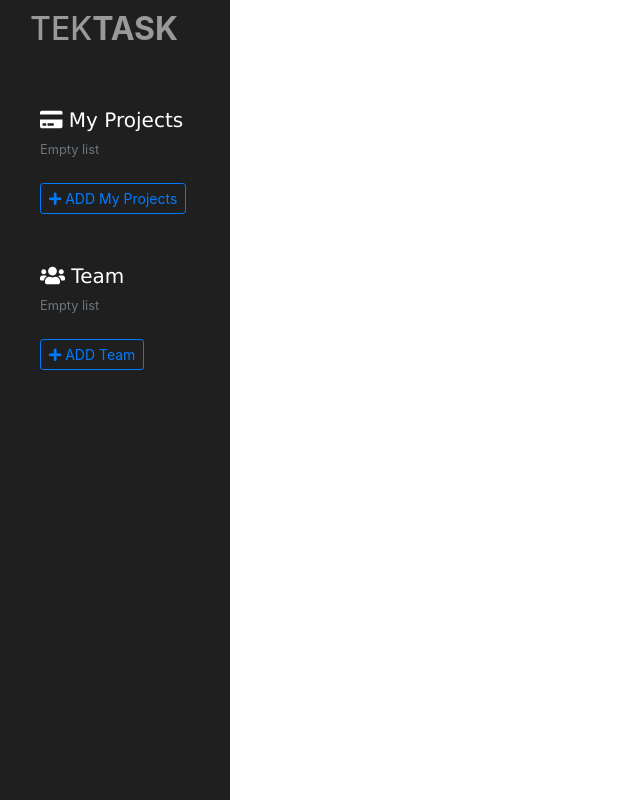
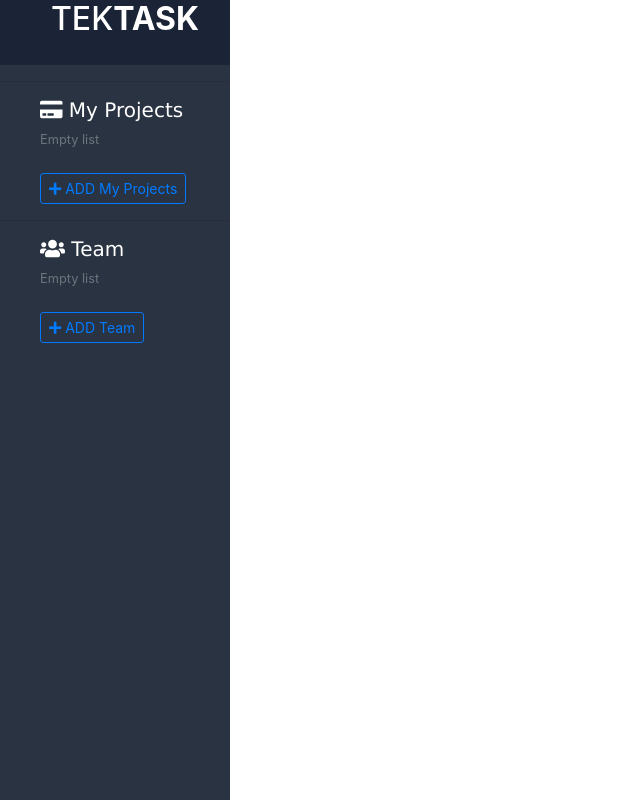
Before and after one commit to leonardogonzalez201190/SidebarComponent, a Vue app: page / in a window 1280 px wide. Shown: the whole page, without its empty margins (0-640 px from the left). Built offline with nearby package versions, Linux system fonts and the light colour scheme.

Commit message:
Fixing styles.

```diff
--- a/public/static/css/sidebar.css
+++ b/public/static/css/sidebar.css
@@ -15,6 +15,14 @@
     padding-left: 250px;
 }
 
+.div_session:hover {
+  background: #374051;
+}
+
+.brandup {
+  background: #1a2436;
+}
+
 #sidebar-wrapper {
     z-index: 1000;
     position: fixed;
@@ -23,7 +31,7 @@
     height: 100%;
     margin-left: -250px;
     overflow-y: auto;
-    background: rgba(0, 0, 0, 0.877);
+    background: #2a3342;
     -webkit-transition: all 0.5s ease;
     -moz-transition: all 0.5s ease;
     -o-transition: all 0.5s ease;
--- a/src/components/SessionSidebar.vue
+++ b/src/components/SessionSidebar.vue
@@ -2,6 +2,7 @@
   <small>
 	  <ul>
     <h5 class="text-white cursor-move font_"><span :class="iconTitle"></span> {{title}}</h5>
+
 			<input class="form-control form-control-sm" type="text" v-if="showInput" @keyup.13="increment" v-model="item_text" />
 			<draggable v-model="items" @group="title" @start="drag=true" @end="drag=false">
 				<div v-for="element in items" :key="element" class="font_">
@@ -9,7 +10,7 @@
 				</div>
 			</draggable>
 	<p v-if="!items.length" class="text-secondary ">Empty list</p>
-	<button class="btn btn-outline-primary btn-sm mt-2" @click="showForm" :disabled="showInput">
+	 <button class="btn btn-outline-primary btn-sm mt-2" @click="showForm" :disabled="showInput">
 	 <span class="fa fa-plus"></span> ADD {{title}}
 	 </button>
 	</ul>
--- a/src/components/Sidebar.vue
+++ b/src/components/Sidebar.vue
@@ -2,16 +2,14 @@
   <div id="wrapper">
     <div id="sidebar-wrapper">
       <div class="sidebar-nav">
-          <li class="sidebar-brand brandup" style="margin:10px">
+          <li class="sidebar-brand brandup">
               <a href="#">
-                  <h2>TEK<strong>TASK</strong></h2>
+                  <h2 class="text-center">TEK<strong>TASK</strong></h2>
               </a>
           </li>
     <draggable v-model="items" group="itemsSidebar" @start="drag=true" @end="drag=false">
-	    <div v-for="element in items" :key="element.title">
-        <hr>
-          <SessionSidebar :title="element.title" :iconTitle="element.iconTitle" :iconItem="element.iconItem" />
-        <hr>
+	    <div v-for="element in items" :key="element.title" class="div_session">
+          <hr><SessionSidebar :title="element.title" :iconTitle="element.iconTitle" :iconItem="element.iconItem" />
       </div>
   </draggable>
 	 </div>
```
